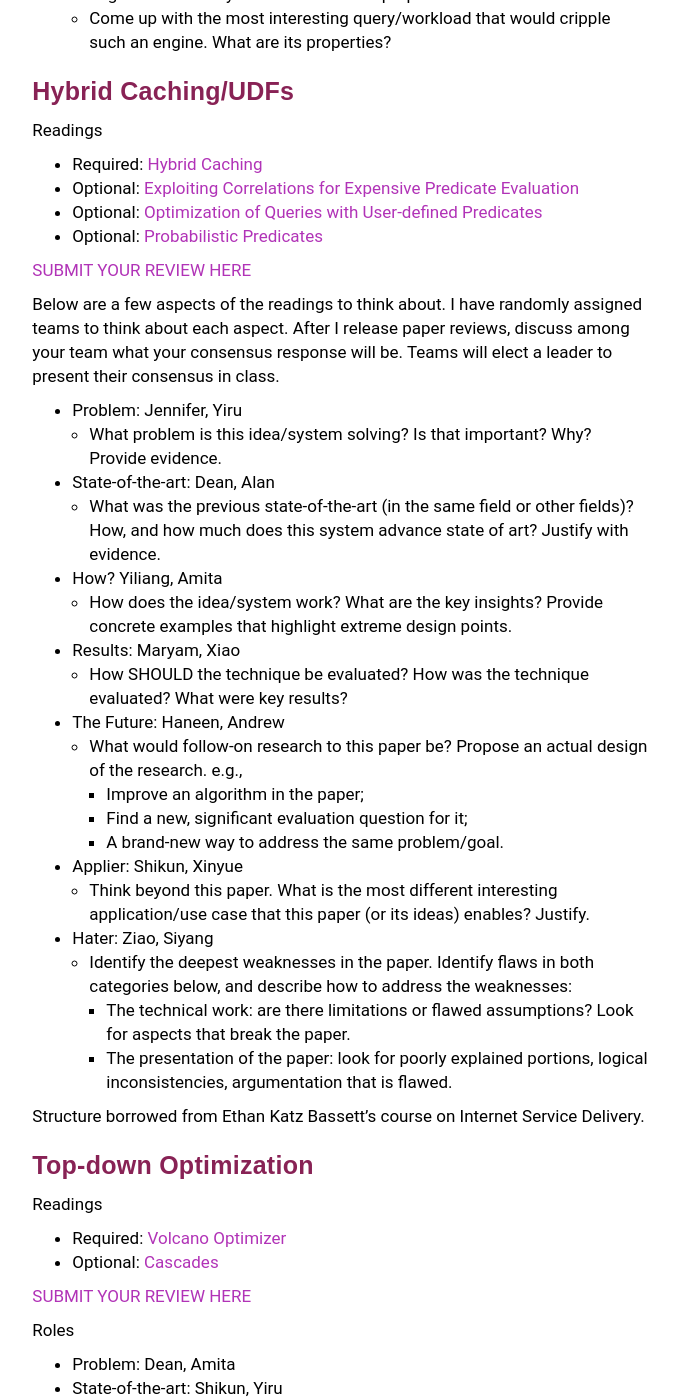
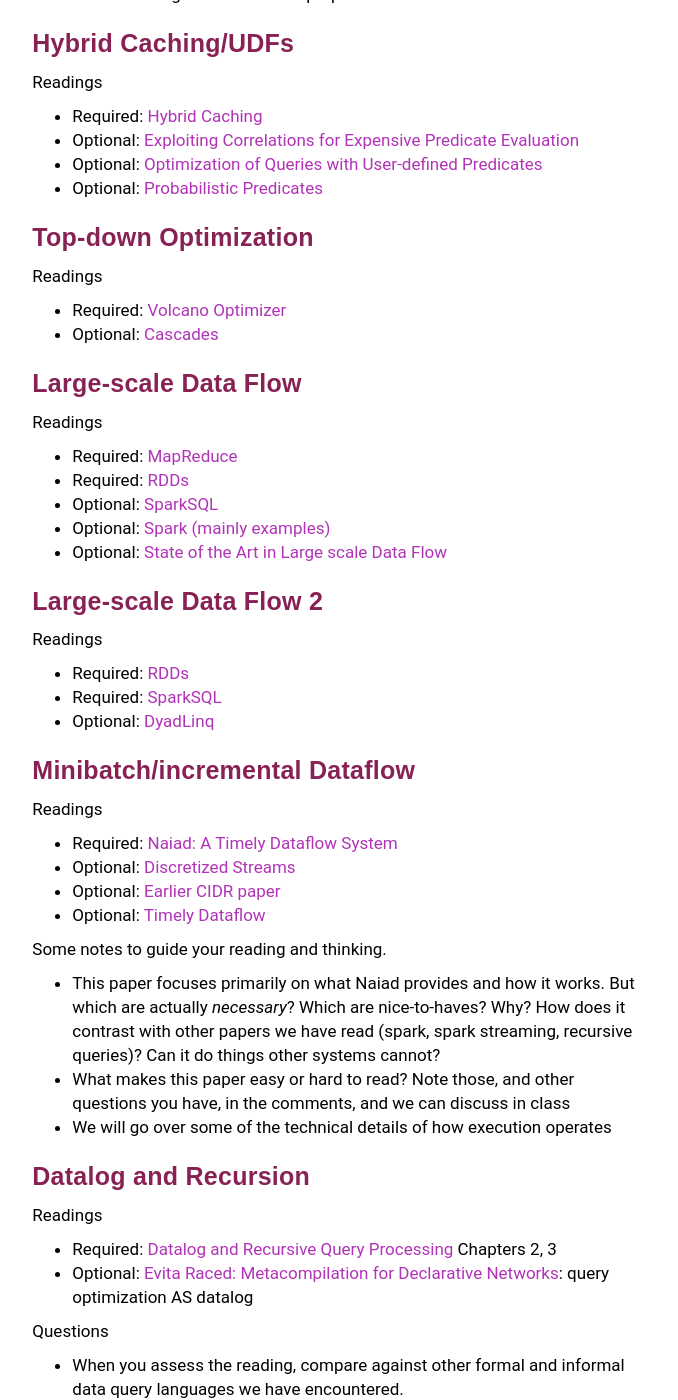
Before and after one commit to w6113/website_fall2020, a Jekyll site: the page built from reviews.md, in a window 1280 px wide and 1400 px high, scrolled down 4271 px. Shown: the whole window, without its empty margins (292-970 px from the left). Built offline with Jekyll 4.4.1, drawn with Linux system fonts in a browser that asks for light colours; our own code applies the rules of GitHub Pages for plain Markdown files; some of the changed text lies outside the part shown.

Commit message:
lazy commit msg

```diff
--- a/papers.md
+++ /dev/null
@@ -1,133 +0,0 @@
----
-layout: page
----
-
-# Topics
-
-Background you should be comfortable with
-
-* [Relational algebra](https://en.m.wikipedia.org/wiki/Relational_algebra) and [SQL](https://www.postgresql.org/docs/9.5/static/sql-select.html)
-* [Cost-based optimization](http://web.stanford.edu/class/cs345d-01/rl/chaudhuri98.pdf)
-
-Classics
-
-* [Tukey, John W. Exploratory Data Analysis. 1979](https://scholar.google.com/scholar?hl=en&q=2.+Tukey%2C+John+W.+Exploratory+Data+Analysis.+1979)
-
-Surveys
-
-* [Making Database Systems Usable](https://scholar.google.com/scholar?q=Making+Database+Systems+Usable)
-* [Overview of Data Exploration Techniques](http://stratos.seas.harvard.edu/files/stratos/files/exploration-tutorial.pdf)
-* Optional: Associating the visual representation of user interfaces with their internal structures and metadata.
-
-#### Specifying Visualizations and Exploration
-
-Declarative Visualization Languages
-
-* [A layered grammar of graphics](http://vita.had.co.nz/papers/layered-grammar.html)
-* [D³ Data-Driven Documents](https://scholar.google.com/scholar?q=D%C2%B3+Data-Driven+Documents)
-* [Vega-Lite: A Grammar of Interactive Graphics](https://idl.cs.washington.edu/files/2017-VegaLite-InfoVis.pdf)
-* [Combining Design and Performance in aData Visualization Management System](/files/papers/dvmscidr.pdf)
-* Assignment
-  * Play with [SandDance](https://sanddance.azurewebsites.net/BeachPartyApp/BeachPartyApp.html)
-
-Interaction Modalities
-
-* Touch
-  * [Gestural Query Specification](https://scholar.google.com/scholar?q=gestural+query+specification)
-* NLP
-  * [Constructing an Interactive Natural Language Interface for Relational Databases](/files/papers/nlpdb.pdf)
-  * [Analyza: Exploring Data with Conversation](https://static.googleusercontent.com/media/research.google.com/fr//pubs/archive/45791.pdf)
-* Spreadsheets
-  * [Expressive Query Construction through Direct Manipulation of Nested Relational Results](https://scholar.google.com/scholar?q=Expressive+Query+Construction+through+Direct+Manipulation+of+Nested+Relational+Results)
-* Other
-  * [Visualization-by-Sketching: An Artist’s Interface for Creating Multivariate Time-Varying Data Visualizations](http://www.cs.tufts.edu/comp/250VIS/papers/Visualization-by-Sketching.pdf)
-  * [(s/q)ueries: Visual Regular Expressions for Querying and Exploring Event Sequences](https://www.microsoft.com/en-us/research/wp-content/uploads/2016/02/chi2015-squeries.pdf)
-  * Characterizing provenance in visualization and data analysis: an organizational framework of provenance types and purposes.
-
-#### Augmenting User Exploration
-
-Recommendation
-
-* [Voyager: Exploratory analysis via faceted browsing of visualization recommendations](http://www.cs.tufts.edu/comp/250VIS/papers/2015-Voyager-InfoVis.pdf)
-* [Towards A General-Purpose Query Language for Visualization Recommendation](https://idl.cs.washington.edu/files/2016-CompassQL-HILDA.pdf)
-* [Effortless Data Exploration with zenvisage: An Expressive and Interactive Visual Analytics System](http://web.engr.illinois.edu/~adityagp/zenvisage.pdf)
-* [SeeDB: efficient data-driven visualization recommendations to support visual analysis.](/files/papers/seedb.pdf)
-* [Data Polygamy: The Many-Many Relationships among Urban Spatio-Temporal Data Sets](https://arxiv.org/pdf/1610.06978.pdf)
-* Optional: Characterizing provenance in visualization and data analysis: an organizational framework of provenance types and purposes.
-* Optional: Adaptive recommendation-based modeling support for data analysis workflows.
-
-Autocomplete and refinement
-
-* [Snipsuggest: Context-aware autocompletion for sql]()
-* Query By Output
-* DataPlay: Interactive Tweaking and Example-driven Correction of Graphical Database Queries
-* Machine learning for online query relaxation
-
-Explanation
-
-* [Scorpion: Explaining away outliers in aggregate queries](http://sirrice.github.io/files/papers/scorpion-vldb13.pdf)
-* [QFix: Diagnosing errors through query histories](/files/papers/qfix.pdf)
-* [Visual discovery and model-driven explanation of time series patterns](https://www.cl.cam.ac.uk/~as2006/files/sarkar_2016_gatherminer.pdf)
-* [Interpretable and Informative Explanations of Outcomes](http://www.vldb.org/pvldb/vol8/p61-elgebaly.pdf)
-* [The Lumiere Pro ject: Bayesian User Modeling for Inferring the Goals and Needs of Software Users](/files/papers/lum.pdf)
-
-#### Garbage in Garbage out
-
-Data Cleaning
-
-* Wrangler: interactive visual specification of data transformation scripts
-* Profiler: Integrated Statistical Analysis and Visualization for Data Quality Assessment
-* BoostClean: Automated Error Detection and Repair forMachine Learning
-* [Data Quality: Experiences and Lessons from Operationalizing Big Data](http://yanpeichen.com/professional/IEEE_Big_Data_2016_Data_Quality.pdf)
-
-#### Scaling Visual Exploration Systems
-
-End-to-end fast data visualization systems
-
-* [Polaris: A system for query, analysis, and visualization of multidimensional relational databases](/files/papers/polaris.pdf)
-* [imMens: real-time visual querying of big data](/files/papers/immens.pdf)
-* [Superconductor: a language for big data visualization.](/files/papers/superconductor.pdf)
-* [Profiler: Integrated Statistical Analysis and Visualization for Data Quality Assessment]()
-* [Combining Design and Performance in aData Visualization Management System](/files/papers/dvmscidr.pdf)
-
-Data Processing Systems
-
-* [MacroBase: Analytic Monitoring for the Internet of Things](/files/papers/macrobase.pdf)
-* [Dremel: Interactive Analysis Of Web-Scale Datasets](/files/papers/dremel.pdf)
-* [Spark SQL: Relational Data Processing in Spark](https://amplab.cs.berkeley.edu/wp-content/uploads/2015/03/SparkSQLSigmod2015.pdf)
-* [BlinkDB: Queries with Bounded Errors and Bounded Response Times on Very Large Data](/files/papers/blinkdb.pdf)
-* [Data cube: A relational aggregation operator generalizing group-by, cross-tab, and sub-totals.](/files/papers/olap.pdf)
-
-Prefetching
-
-* [Dynamic prefetching of data tiles for interactive visualization.](/files/papers/forecache.pdf)
-* [Query Steering for Interactive Data Exploration](/files/papers/steering.pdf)
-
-Sampling
-
-* [PFunk-H: Approximate Query Processing using Perceptual Models](/files/papers/pfunk.pdf)
-* [Wander Join: Online Aggregation via Random Walks](/files/papers/wanderjoin.pdf)
-* [Sample + Seek: Approximating Aggregates with Distribution Precision Guarantee](/files/papers/sigmod16sampleseek.pdf)
-* [Rapid Sampling for Visualizations with Ordering Guarantees](/files/papers/rapidsampling.pdf)
-
-
-Network
-
-* [M4: A Visualization-Oriented Time Series Data Aggregation](/files/papers/m4.pdf)
-
-
-<!--
-* Visualization-aware sampling for very large datasets
-* Visage: A user interface environment for exploring information.
-* [Online Dynamic Reordering for Interactive Data Processing](/files/paper/juggle.pdf)
-* Dynamic client-server optimization for scalable interactive visualization on the web.
-* Queriosity: Automated Data Exploration, IEEE 2015
-* An Analytic Data Engine for Visualization in Tableau, SIGMOD, 2011
-* Multiscale Visualization Using Data Cubes, 2002
-* G-OLA: Generalized On-Line Aggregation for Interactive Analysis on Big Data, SIGMOD, 2015
--->
-
-
-Neat applications
-
-* https://www.remix.com/
--- a/reviews.md
+++ b/reviews.md
@@ -201,34 +231,7 @@ Readings
 * Optional: [Probabilistic Predicates](https://www.microsoft.com/en-us/research/publication/accelerating-machine-learning-queries-with-probabilistic-predicates/)
 
 
-[SUBMIT YOUR REVIEW HERE](https://goo.gl/forms/ymmD3tIBTWpQO7ME2)
 
-Below are a few aspects of the readings to think about.  I have randomly assigned teams to think about each aspect.
-After I release paper reviews, discuss among your team what your consensus response will be.
-Teams will elect a leader to present their consensus in class.
-
-
-* Problem: Jennifer, Yiru
-  * What problem is this idea/system solving?  Is that important?  Why?  Provide evidence.
-* State-of-the-art: Dean, Alan
-  * What was the previous state-of-the-art (in the same field or other fields)? How, and how much does this system advance state of art?   Justify with evidence.
-* How?   Yiliang, Amita
-  * How does the idea/system work? What are the key insights? Provide concrete examples that highlight extreme design points.
-* Results: Maryam, Xiao
-  * How SHOULD the technique be evaluated?  How was the technique evaluated?   What were key results?
-* The Future: Haneen, Andrew
-  * What would follow-on research to this paper be?  Propose an actual design of the research.  e.g.,
-    * Improve an algorithm in the paper;
-    * Find a new, significant evaluation question for it;
-    * A brand-new way to address the same problem/goal.
-* Applier:  Shikun, Xinyue
-  * Think beyond this paper.  What is the most different interesting application/use case that this paper (or its ideas) enables?  Justify.
-* Hater: Ziao, Siyang
-  * Identify the deepest weaknesses in the paper.  Identify flaws in both categories below, and describe how to address the weaknesses:
-    * The technical work: are there limitations or flawed assumptions?  Look for aspects that break the paper.
-    * The presentation of the paper: look for poorly explained portions, logical inconsistencies, argumentation that is flawed.
-
-Structure borrowed from Ethan Katz Bassett’s course on Internet Service Delivery.
 
 <a name='lec13' />
 ### Top-down Optimization
@@ -237,18 +240,6 @@ Readings
 
 * Required: [Volcano Optimizer](./files/papers/volcanooptimizer-icde93.pdf)
 * Optional: [Cascades](./files/papers/cascades-graefe.pdf)
-
-[SUBMIT YOUR REVIEW HERE](https://goo.gl/forms/ymmD3tIBTWpQO7ME2)
-
-Roles
-
-* Problem:  Dean, Amita
-* State-of-the-art:  Shikun, Yiru
-* How:  Haneen, Jennifer
-* Results:  Maryam, Yiliang
-* Future:  Xiao, Andrew
-* Applier:  Alan, Siyang
-* Hater:  Xinyue, Ziao
 
 
 <a name='lec14' />
@@ -269,18 +260,6 @@ Readings
 * Optional: [Selectivity Estimation using Probabilistic Models](https://ai.stanford.edu/~koller/Papers/Getoor+al:SIGMOD01.pdf)
 -->
 
-[SUBMIT YOUR REVIEW HERE](https://goo.gl/forms/ymmD3tIBTWpQO7ME2)
-
-Roles: Compare and contrast between the systems for your respective roles
-
-* Problem:  Maryam, Dean
-* State-of-the-art:  Jennifer
-* How:  Yiliang, Shikun
-* Results:  Alan, Xinyue
-* Future:  Haneen, Ziao
-* Applier:  Amita, Xiao
-* Hater:  Yiru, Siyang
-
 
 <a name='lec14' />
 ### Large-scale Data Flow 2
@@ -290,18 +269,6 @@ Readings
 * Required: [RDDs](https://sfu-db.github.io/dbsystems/Papers/nsdi12-final138.pdf)
 * Required: [SparkSQL](https://sfu-db.github.io/dbsystems/Papers/SparkSQLSigmod2015.pdf)
 * Optional: [DyadLinq](http://michaelisard.com/pubs/sigmod09.pdf)
-
-[SUBMIT YOUR REVIEW HERE](https://goo.gl/forms/ymmD3tIBTWpQO7ME2)
-
-Roles.  Continue to work on prioritizing the most important points (depth) over summarizing (breadth).  Be sure to justify your choices.
-
-* Problem:  Yiliang, Ziao
-* State-of-the-art:  Maryam, Xinyue
-* How:  Siyang, Amita
-* Results:  Yiru, Xiao
-* Future:  Alan, Jennifer
-* Applier:  Shikun, Dean
-* Hater:  Haneen
 
 
 
@@ -315,23 +282,11 @@ Readings
 * Optional: [Earlier CIDR paper](https://www.microsoft.com/en-us/research/wp-content/uploads/2013/01/differentialdataflow.pdf)
 * Optional: [Timely Dataflow](https://github.com/TimelyDataflow/timely-dataflow)
 
-[SUBMIT YOUR REVIEW HERE](https://goo.gl/forms/ymmD3tIBTWpQO7ME2)
-
-Some notes to guide your reading and thinking.  You should still focus on your roles.
+Some notes to guide your reading and thinking.
 
 * This paper focuses primarily on what Naiad provides and how it works.  But which are actually _necessary_?  Which are nice-to-haves?  Why?  How does it contrast with other papers we have read (spark, spark streaming, recursive queries)?  Can it do things other systems cannot?
 * What makes this paper easy or hard to read?  Note those, and other questions you have, in the comments, and we can discuss in class
 * We will go over some of the technical details of how execution operates
-
-Roles:
-
-* Problem:  Yiru, Shikun
-* State-of-the-art:  Yiliang, Dean
-* How:  Xinyue, Alan
-* Results:  Jennifer, Ziao
-* Future:  Amita, Siyang
-* Applier:  Haneen, Maryam
-* Hater:  Xiao
 
 
 <a name='lec17' />
@@ -343,21 +298,9 @@ Readings
 * Required: [Datalog and Recursive Query Processing](https://www.nowpublishers.com/article/Details/DBS-017) Chapters 2, 3
 * Optional: [Evita Raced: Metacompilation for Declarative Networks](http://www.vldb.org/pvldb/1/1453978.pdf): query optimization AS datalog
 
-[SUBMIT YOUR REVIEW HERE](https://goo.gl/forms/ymmD3tIBTWpQO7ME2)
-
 Questions
 
 * When you assess the reading, compare against other formal and informal data query languages we have encountered.
-
-Roles
-
-* Problem:  Haneen, Xiao
-* State-of-the-art:  Siyang, Alan
-* How:  Ziao, Maryam
-* Results:  Amita, Shikun
-* Future:  Yiliang, Yiru
-* Applier:  Jennifer, Xinyue
-* Hater:  Dean, Alan
 
 
 
@@ -369,21 +312,10 @@ Readings:
 * Required: [Provenance Semirings](http://users.ics.forth.gr/~gregkar/publications/pods2007.pdf)
 * Optional: [SMOKE: Fine-grained Lineage at Interactive Speed](http://www.vldb.org/pvldb/vol11/p719-psallidas.pdf)
 
-[SUBMIT YOUR REVIEW HERE](https://goo.gl/forms/ymmD3tIBTWpQO7ME2)
 
 Question to comment on:
 
 * Provenance goes beyond what they mention in the paper and is _everywhere_.  Point out a concept/functionality in the real (or digital) world that can be recast as provenance and provenance queries.  Describe it.
-
-Roles
-
-* Problem:  Alan, Siyang
-* State-of-the-art:  Xiao, Ziao
-* How:  Yiru
-* Results:  Haneen, Dean
-* Future:  Shikun, Maryam
-* Applier:  Yiliang
-* Hater:  Amita, Jennifer
 
 
 <a name='lec20' />
@@ -401,17 +333,6 @@ Readings:
 * Required: [Survey: Materialized Views](./files/papers/matview-survey.pdf) Ch 1,2,4
 * Optional: [Noria: dynamic, partially-stateful data-flow for high-performance web applications](https://pdos.csail.mit.edu/papers/noria:osdi18.pdf)
 
-[SUBMIT YOUR REVIEW HERE](https://goo.gl/forms/ymmD3tIBTWpQO7ME2)
-
-Roles
-
-* Problem:  Xinyue, Jennifer
-* State-of-the-art:  Haneen, Amita
-* How:  Xiao, Ziao
-* Results:  Siyang
-* Future:  Dean, Alan
-* Applier:  Yiru, Shikun
-* Hater:  Yiliang, Maryam
 
 
 <a name='lec24' />
@@ -423,9 +344,7 @@ Roles
 * Optional: [Gaussian Cubes: Real-Time Modeling for Visual Exploration of Large Multidimensional Datasets](https://cscheid.net/static/papers/infovis_gaussian_cubes_2016.pdf)
 
 
-At this point, you have focused on specific reviewer roles as part of reviewing.   For this paper and the rest of the semester, your reviews should be full paper reviews, where it hits upon each of the roles above.
 
-[SUBMIT YOUR REVIEW HERE](https://forms.gle/UuzkAX4cktEofrqXA)
 
 <a name='lec25' />
 ### Visualization/Sampling
@@ -433,7 +352,6 @@ At this point, you have focused on specific reviewer roles as part of reviewing.
 * Required: [BlinkDB](https://sameeragarwal.github.io/blinkdb_eurosys13.pdf)
 * Optional: [Dynamic Sample Selection for Approximate Query Processing](http://www-cs-students.stanford.edu/~babcock/papers/sampling.pdf)
 
-[SUBMIT YOUR REVIEW HERE](https://forms.gle/UuzkAX4cktEofrqXA)
 
 
 <a name='lec26' />
@@ -444,7 +362,6 @@ At this point, you have focused on specific reviewer roles as part of reviewing.
 * Optional: [Query-based Workload Forecasting for Self-Driving Database Management Systems](https://www.cs.cmu.edu/~dvanaken/papers/forecasting-sigmod18.pdf)
 * Optional: [Database Cracking](https://stratos.seas.harvard.edu/files/IKM_CIDR07.pdf)
 
-[SUBMIT YOUR REVIEW HERE](https://forms.gle/UuzkAX4cktEofrqXA)
 
 
 <!--
@@ -473,7 +390,6 @@ At this point, you have focused on specific reviewer roles as part of reviewing.
 * Optional: [Provenance for Interacive Visualizations](https://www.dropbox.com/s/32aid7isd2arx47/smoke-hilda18-cr.pdf?dl=0)
 * Optional: [Titian: Data Provenance Support in Spark](http://www.vldb.org/pvldb/vol9/p216-interlandi.pdf)
 
-[SUBMIT YOUR REVIEW HERE](https://forms.gle/UuzkAX4cktEofrqXA)
 
 <a name='lec29' />
 ### Fast Scans
@@ -483,7 +399,6 @@ At this point, you have focused on specific reviewer roles as part of reviewing.
 * Optional: [Vectorizing Database Column Scans with Complex Predicates](http://www.adms-conf.org/2013/muller_adms13.pdf)
 
 
-[SUBMIT YOUR REVIEW HERE](https://forms.gle/UuzkAX4cktEofrqXA)
 
 
 <a name='lec30' />
@@ -491,5 +406,3 @@ At this point, you have focused on specific reviewer roles as part of reviewing.
 
 * Required: [Querying and Creating Visualizations by Analogy](http://www.cs.utah.edu/~juliana/pub/tvcg-analogy2007.pdf)
 * Optional: [VisTrails: Enabling Interactive Multiple-View Visualizations](https://vgc.poly.edu/~juliana/pub/vistrails-vis2005.pdf)
-
-[SUBMIT YOUR REVIEW HERE](https://forms.gle/UuzkAX4cktEofrqXA)
```
Also changed, not shown: other parts of reviews.md (+39 -9 lines), index.md (+3 -2 lines).
